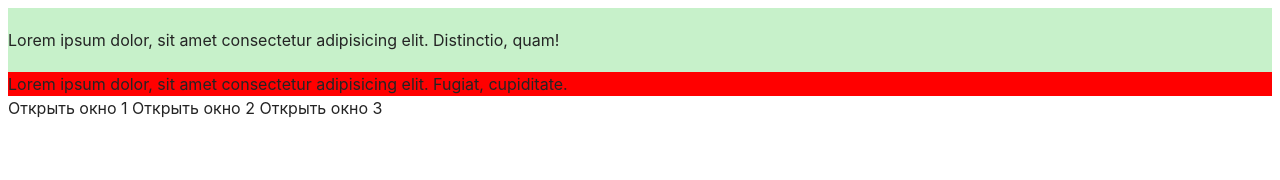
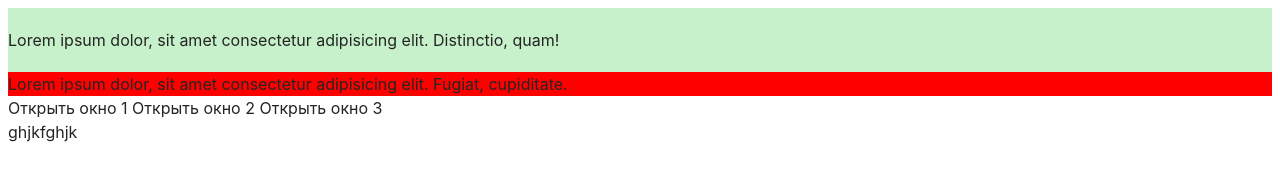
Before and after one commit to bonny-art/mobile_version, a website built with Vite: page src/index.html in a window 1280 px wide. Built offline with nearby package versions, Linux system fonts and the light colour scheme.

Commit message:
Update index.html

```diff
--- a/src/index.html
+++ b/src/index.html
@@ -13,6 +13,7 @@
       <load src="partials/hero.html" />
       <load src="partials/modal.html" />
     </main>
+    ghjkfghjk
 
     <load src="partials/overlay.html" />
 
```
